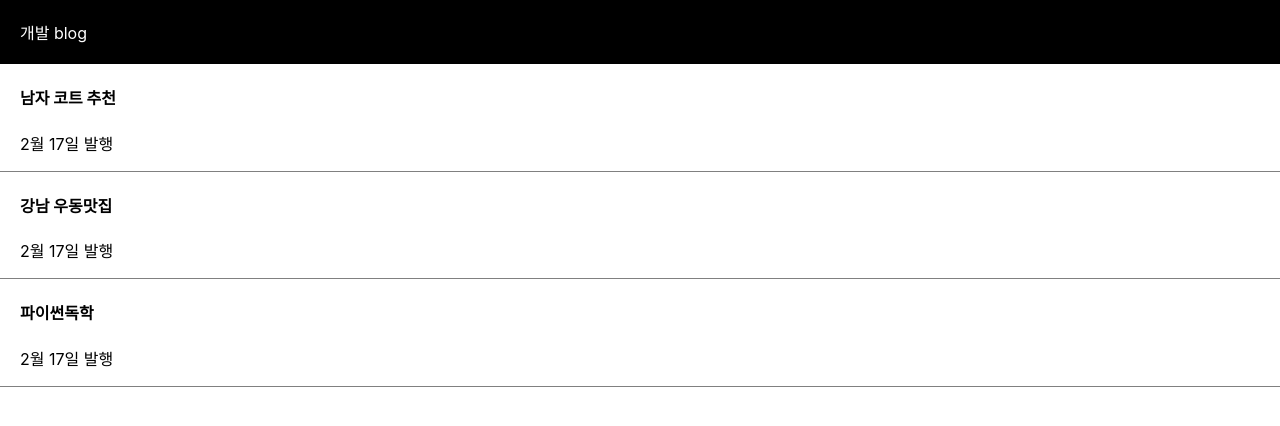
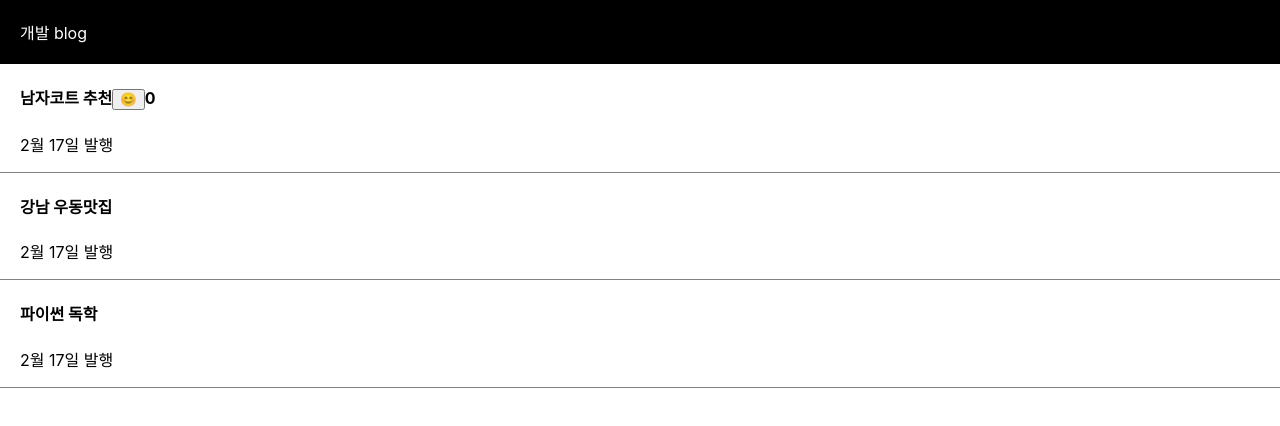
Before and after one commit to ParkSeryu/codingapplereact, a React (Create React App) app: page / in a window 1280 px wide. Shown: the top 426 px of the page. Built offline with nearby package versions, Linux system fonts and the light colour scheme.

Commit message:
feat: 버튼에 기능개발을 해보자 & 리액트 state변경하는 법

```diff
--- a/src/App.tsx
+++ b/src/App.tsx
@@ -2,24 +2,35 @@ import React, { useState } from 'react';
 import './App.css';
 
 function App() {
-  const [글제목A] = useState('남자 코트 추천');
-  const [글제목B] = useState('강남 우동맛집');
-  const [글제목C] = useState('파이썬독학');
+  const [글제목, 글제목변경] = useState(['남자코트 추천', '강남 우동맛집', '파이썬 독학']);
+  const [따봉] = useState(0);
+
   return (
     <div className="App">
       <div className="black-nav">
         <div>개발 blog</div>
       </div>
       <div className="list">
-        <h4>{글제목A}</h4>
+        <h4>
+          {글제목[0]}
+
+          {/* eslint-disable-next-line react/button-has-type */}
+          <button onClick={() => {
+            글제목변경(['여자코트 추천', '강남 우동맛집', '파이썬 독학']);
+          }}
+          >
+            😊
+          </button>
+          {따봉}
+        </h4>
         <p>2월 17일 발행</p>
       </div>
       <div className="list">
-        <h4>{글제목B}</h4>
+        <h4>{글제목[1]}</h4>
         <p>2월 17일 발행</p>
       </div>
       <div className="list">
-        <h4>{글제목C}</h4>
+        <h4>{글제목[2]}</h4>
         <p>2월 17일 발행</p>
       </div>
     </div>
```
Also changed, not shown: .eslintrc.json.
